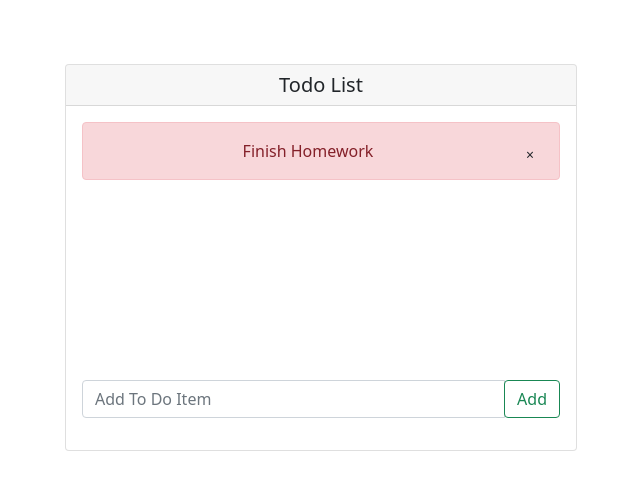
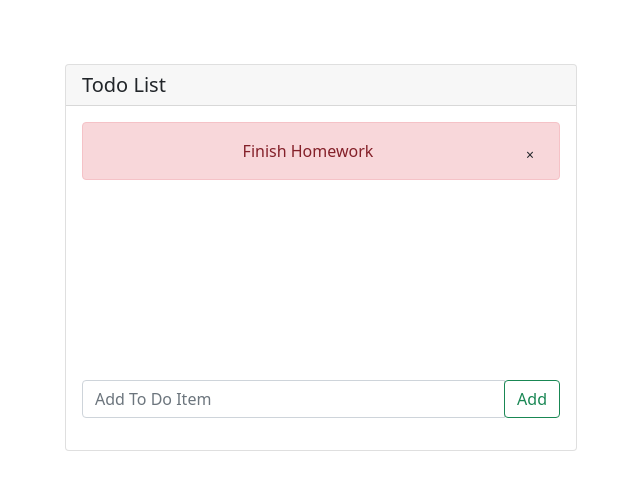
Before and after one commit to David-Salonga/React-Redux, a React (Create React App) app: page / in a window 1280 px wide. Shown: the top 490 px of the page, without its empty margins (319-959 px from the left). Built offline with nearby package versions, Linux system fonts and the light colour scheme.

Commit message:
[React-ToDoList][Francis]  style: added styling

```diff
--- a/src/features/components/TodoForm.js
+++ b/src/features/components/TodoForm.js
@@ -21,7 +21,7 @@ function TodoForm() {
     return (
         <div className="input-group mb-3 todoForm">
         <input type="text" className="form-control" placeholder="Add To Do Item" value={text} onChange={handlerChange}/>
-        <div class="input-group-append">
+        <div className="input-group-append">
         <button className="btn btn-outline-success" type="button" onClick={handlerAdd}>Add</button>
         </div>
         </div>
--- a/src/features/components/TodoList.js
+++ b/src/features/components/TodoList.js
@@ -6,7 +6,7 @@ function TodoList() {
     return (
 
         <div className="card marginLeft marginRight marginTop">
-        <h5 className="card-header">Todo List</h5>
+        <h5 className="card-header head">Todo List</h5>
         <div className="card-body">
         <TodoGroup/>
         <TodoForm/>
```
